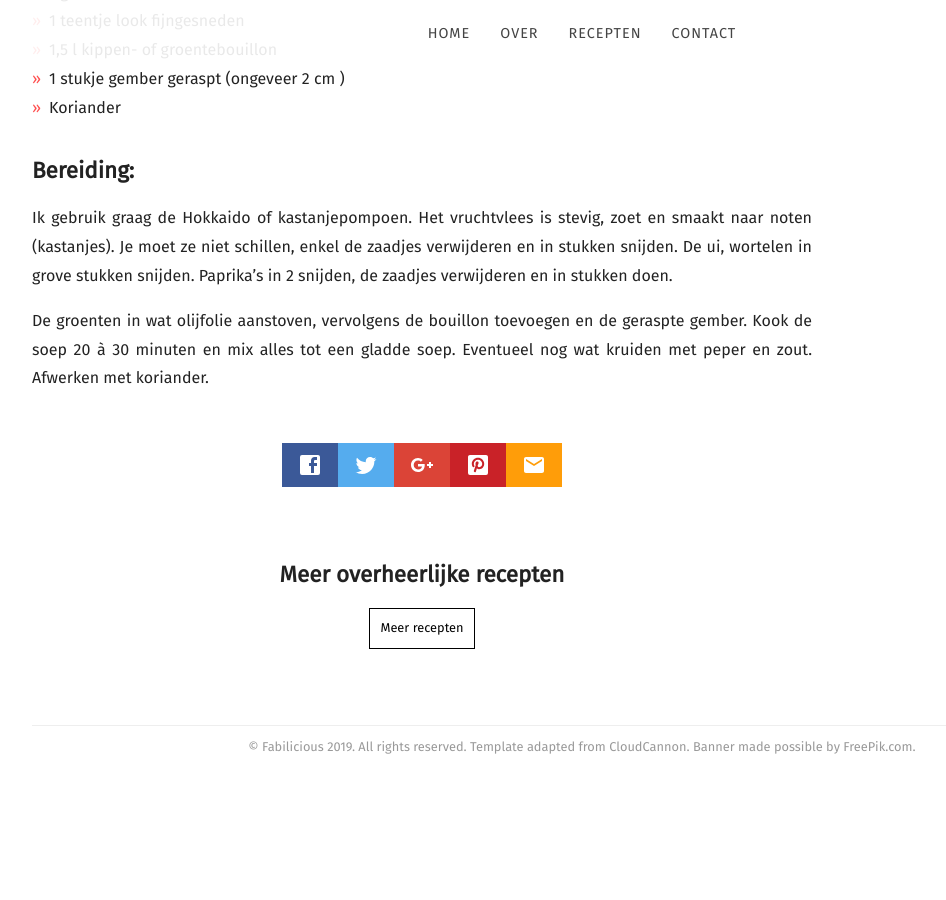
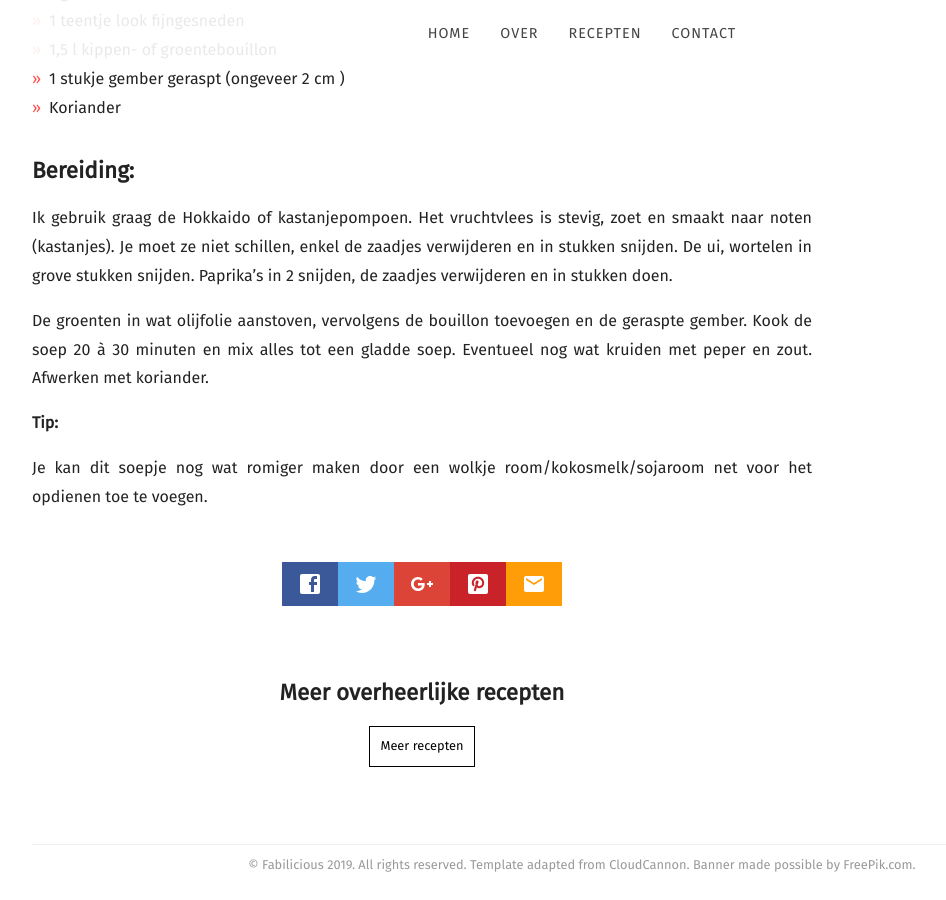
Before and after one commit to fabilicious/fabilicious.github.io, a Jekyll site: the page built from _posts/2018-12-07-pompoen_paprikasoep.md, in a window 1280 px wide and 900 px high, scrolled down 1515 px. Shown: the whole window, without its empty margins (58-1004 px from the left). Built offline with Jekyll 4.4.1, drawn with Linux system fonts in a browser that asks for light colours; nearby versions of some CDN libraries; some web fonts are replaced; before the commit the page ends 2296 px from its top, so only the background shows below that.

Commit message:
Update 2018-12-07-pompoen_paprikasoep.md

```diff
--- a/_posts/2018-12-07-pompoen_paprikasoep.md
+++ b/_posts/2018-12-07-pompoen_paprikasoep.md
@@ -36,3 +36,7 @@ De groenten in wat olijfolie aanstoven, vervolgens de bouillon toevoegen en de g
 Kook de soep 20 à 30 minuten en mix alles tot een gladde soep.
 Eventueel nog wat kruiden met peper en zout.
 Afwerken met koriander.
+
+<b>Tip: </b>
+
+Je kan dit soepje nog wat romiger maken door een wolkje room/kokosmelk/sojaroom net voor het opdienen toe te voegen.
```
